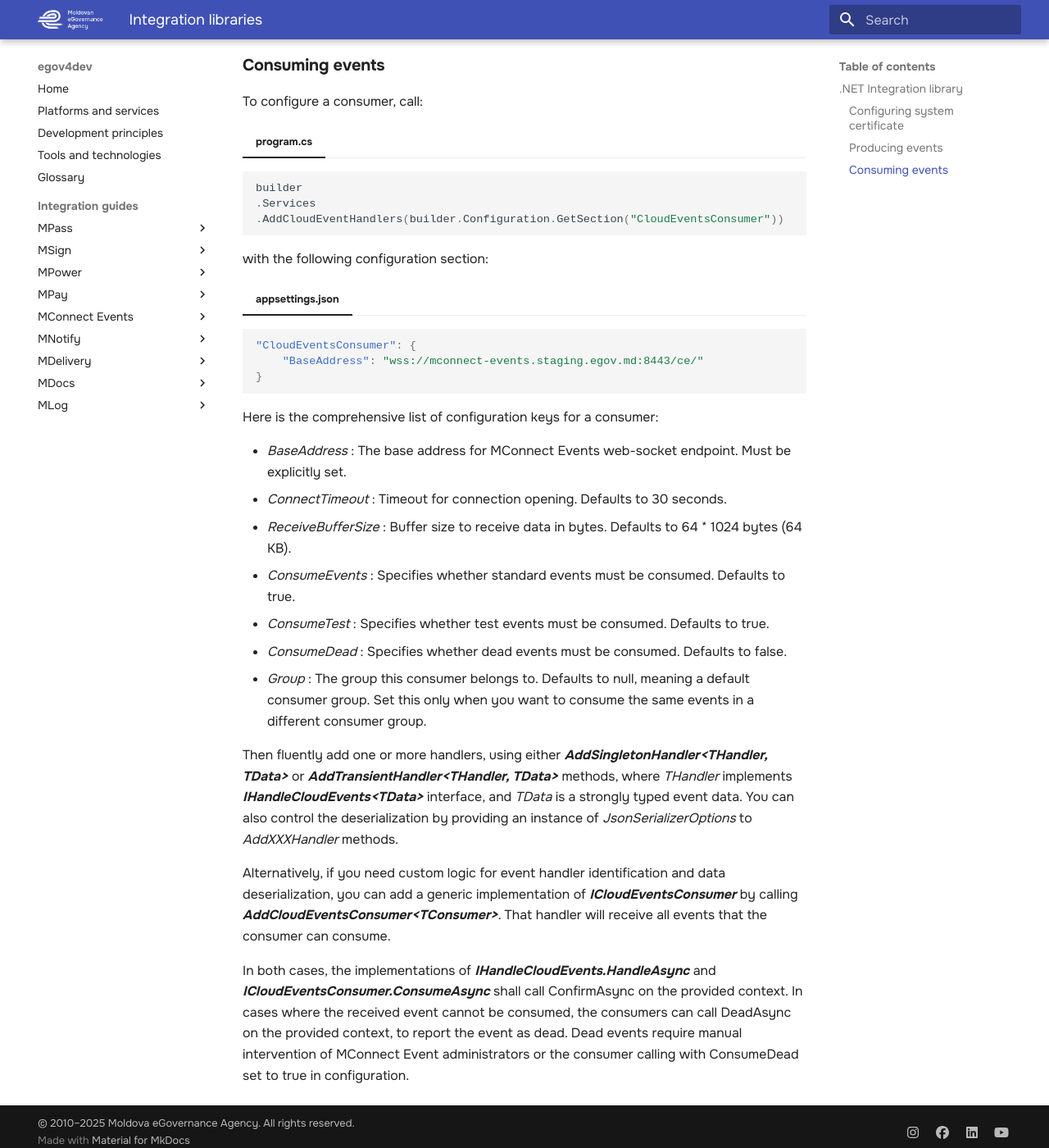
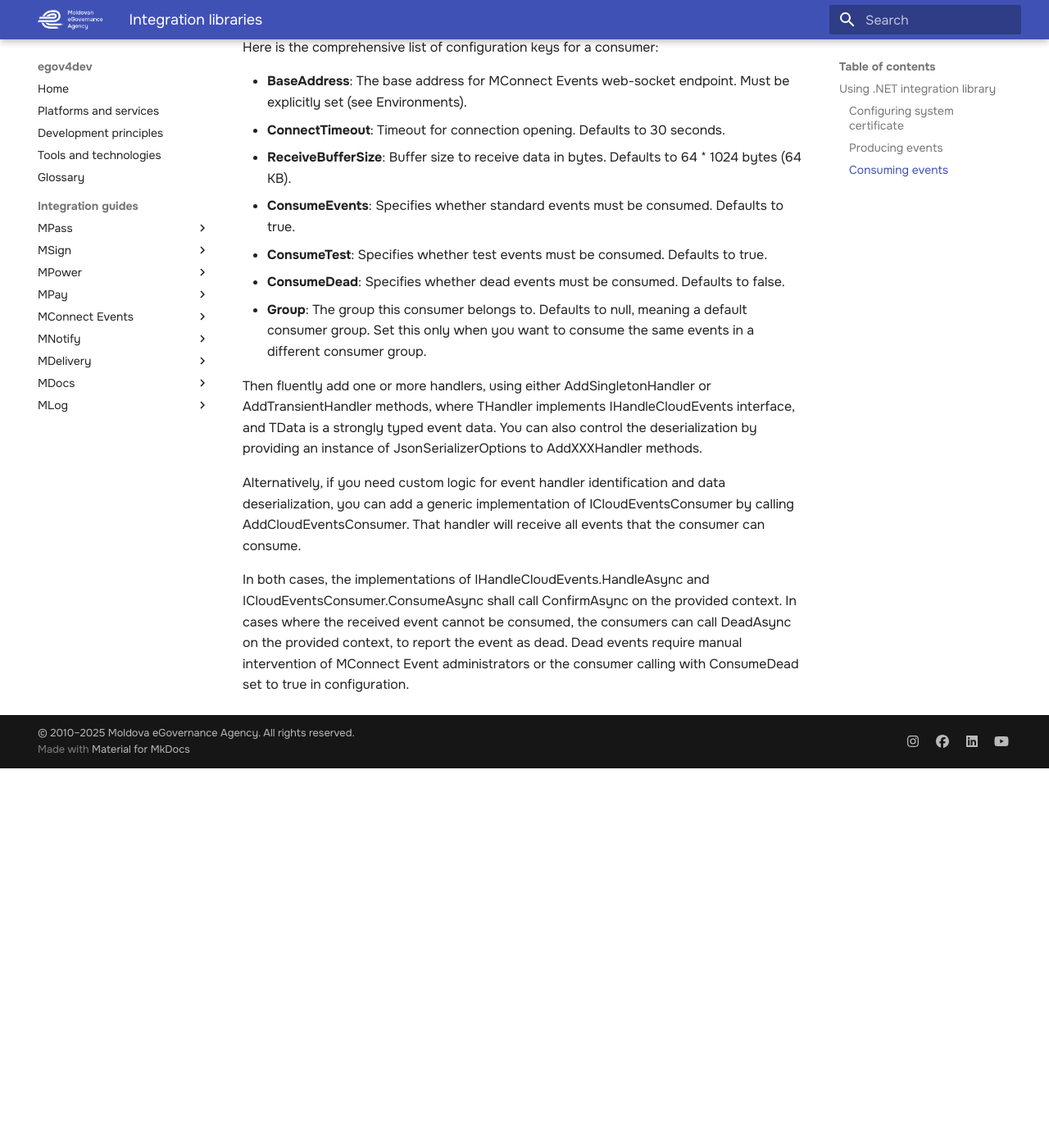
Before and after one commit to egov-moldova/egov4dev, an MkDocs documentation site: the page built from docs/guides/mconnect-events/integration-libraries.md, in a window 1280 px wide and 1400 px high, scrolled down 1689 px. Shown: the whole window at 82% size. Built offline with MkDocs 1.6.1 and Material for MkDocs 9.7.7, drawn with Linux system fonts in a browser that asks for light colours; after the commit the page ends 2626 px from its top, so only the background shows below that; some of the changed text lies outside the part shown.

Commit message:
Update integration-libraries.md

````diff
--- a/docs/guides/mconnect-events/integration-libraries.md
+++ b/docs/guides/mconnect-events/integration-libraries.md
@@ -1,96 +1,80 @@
-#Integration libraries
-
-##**.NET Integration library**
+## Using .NET integration library
 
 For .NET clients, e-Government Agency developed an integration library, named Age.Integrations.MConnect.Events, available as a NuGet package either from the internal artifact Feeds or upon request.
 
-###**Configuring system certificate**
+### Configuring system certificate
 
 To configure a producer or consumer, the client must first ensure the system certificate is added (as used for all platform-level services integration). The following code does that:
 
-=== "program.cs"
-``` cs
-builder
-.Services
-.AddSystemCertificate(builder.Configuration.GetSection("Certificate"));
+```csharp
+builder.Services.AddSystemCertificate(builder.Configuration.GetSection("Certificate"));
 ```
 
 The above code expects the following configuration section (in appsetting.json or from other configuration sources):
 
-=== "appsettings.json"
-``` json
+```json
 "Certificate": {
-    "Path": "path to pfx file or mounted Kubernetes secret as folder",
-    "Password": "password for pfx file"
+  "Path": "path to pfx file or mounted Kubernetes secret as folder",
+  "Password": "password for pfx file"
 }
 ```
 
-###**Producing events**
+### Producing events
 
 Then the client can configure a producer:
 
-=== "program.cs"
-``` cs
-builder
-.Services
-.AddCloudEventsProducer(builder.Configuration.GetSection("CloudEventsProducer"));
+```csharp
+builder.Services.AddCloudEventsProducer(builder.Configuration.GetSection("CloudEventsProducer"));
 ```
 
 with the following configuration section:
 
-=== "appsettings.json"
-``` json
+```json
 "CloudEventsProducer": {
-    "BaseAddress": "https://mconnect-events.staging.egov.md:8443/ce/"
+  "BaseAddress": "https://mconnect-events.staging.egov.md:8443/ce/"
 }
 ```
 
 Here is the comprehensive list of configuration keys for a producer:
 
-- *BaseAddress* : The base address for MConnect Events endpoint. Must be explicitly set.
-- *Timeout* : Timeout for produce calls. Defaults to 100 seconds.
-- *JsonSerializerOptions* : Serializer options to use when serializing CloudEvent data to JSON.
+- **BaseAddress**: The base address for MConnect Events endpoint. Must be explicitly set (see Environments).
+- **Timeout**: Timeout for produce calls. Defaults to 100 seconds.
+- **JsonSerializerOptions**: Serializer options to use when serializing CloudEvent data to JSON.
 
-The resulting service, ***ICloudEventsProducer***, available from .NET Core dependency injection container, includes several overloaded methods named ***ProduceAsync*** that allow producing single instances of CloudEvent or a list of them as a batch.
+The resulting service, ICloudEventsProducer, available from .NET Core dependency injection container, includes several overloaded methods named ProduceAsync that allow producing single instances of CloudEvent or a list of them as a batch.
 
 CloudEvent.Id shall be unique for all events and CloudEvent.Source shall be set as a valid URN set in producer configuration.
 
-!!! note "Important"
+Note that to ensure ordered consumption of events related to particular entity, set the CloudEvent.PartitionKey to the same value, such as entity identifier with a prefix (e.g. "idno:1010600034203").
 
-        Note that to ensure ordered consumption of events related to particular entity, set the CloudEvent.PartitionKey to the same value, such as entity identifier with a prefix (e.g. "idno:1010600034203").
-
-###**Consuming events**
+### Consuming events
 
 To configure a consumer, call:
 
-=== "program.cs"
-``` cs
-builder
-.Services
-.AddCloudEventHandlers(builder.Configuration.GetSection("CloudEventsConsumer"))
+```csharp
+builder.Services.AddCloudEventHandlers(builder.Configuration.GetSection("CloudEventsConsumer"))
 ```
 
 with the following configuration section:
 
-=== "appsettings.json"
-``` json
+```json
 "CloudEventsConsumer": {
-    "BaseAddress": "wss://mconnect-events.staging.egov.md:8443/ce/"
+  "BaseAddress": "wss://mconnect-events.staging.egov.md:8443/ce/"
 }
 ```
 
 Here is the comprehensive list of configuration keys for a consumer:
 
-- *BaseAddress* : The base address for MConnect Events web-socket endpoint. Must be explicitly set.
-- *ConnectTimeout* : Timeout for connection opening. Defaults to 30 seconds.
-- *ReceiveBufferSize* : Buffer size to receive data in bytes. Defaults to 64 * 1024 bytes (64 KB).
-- *ConsumeEvents* : Specifies whether standard events must be consumed. Defaults to true.
-- *ConsumeTest* : Specifies whether test events must be consumed. Defaults to true.
-- *ConsumeDead* : Specifies whether dead events must be consumed. Defaults to false.
-- *Group* : The group this consumer belongs to. Defaults to null, meaning a default consumer group. Set this only when you want to consume the same events in a different consumer group.
+- **BaseAddress**: The base address for MConnect Events web-socket endpoint. Must be explicitly set (see Environments).
+- **ConnectTimeout**: Timeout for connection opening. Defaults to 30 seconds.
+- **ReceiveBufferSize**: Buffer size to receive data in bytes. Defaults to 64 * 1024 bytes (64 KB).
+- **ConsumeEvents**: Specifies whether standard events must be consumed. Defaults to true.
+- **ConsumeTest**: Specifies whether test events must be consumed. Defaults to true.
+- **ConsumeDead**: Specifies whether dead events must be consumed. Defaults to false.
+- **Group**: The group this consumer belongs to. Defaults to null, meaning a default consumer group. Set this only when you want to consume the same events in a different consumer group.
 
-Then fluently add one or more handlers, using either ***AddSingletonHandler&lt;THandler, TData&gt;*** or ***AddTransientHandler&lt;THandler, TData&gt;*** methods, where *THandler* implements ***IHandleCloudEvents&lt;TData&gt;*** interface, and *TData* is a strongly typed event data. You can also control the deserialization by providing an instance of *JsonSerializerOptions* to *AddXXXHandler* methods.
+Then fluently add one or more handlers, using either AddSingletonHandler<THandler, TData> or AddTransientHandler<THandler, TData> methods, where THandler implements IHandleCloudEvents<TData> interface, and TData is a strongly typed event data. You can also control the deserialization by providing an instance of JsonSerializerOptions to AddXXXHandler methods.
 
-Alternatively, if you need custom logic for event handler identification and data deserialization, you can add a generic implementation of ***ICloudEventsConsumer*** by calling ***AddCloudEventsConsumer&lt;TConsumer&gt;***. That handler will receive all events that the consumer can consume.
+Alternatively, if you need custom logic for event handler identification and data deserialization, you can add a generic implementation of ICloudEventsConsumer by calling AddCloudEventsConsumer<TConsumer>. That handler will receive all events that the consumer can consume.
 
-In both cases, the implementations of ***IHandleCloudEvents.HandleAsync*** and ***ICloudEventsConsumer.ConsumeAsync*** shall call ConfirmAsync on the provided context. In cases where the received event cannot be consumed, the consumers can call DeadAsync on the provided context, to report the event as dead. Dead events require manual intervention of MConnect Event administrators or the consumer calling with ConsumeDead set to true in configuration.
+In both cases, the implementations of IHandleCloudEvents.HandleAsync and ICloudEventsConsumer.ConsumeAsync shall call ConfirmAsync on the provided context. In cases where the received event cannot be consumed, the consumers can call DeadAsync on the provided context, to report the event as dead. Dead events require manual intervention of MConnect Event administrators or the consumer calling with ConsumeDead set to true in configuration.
````
